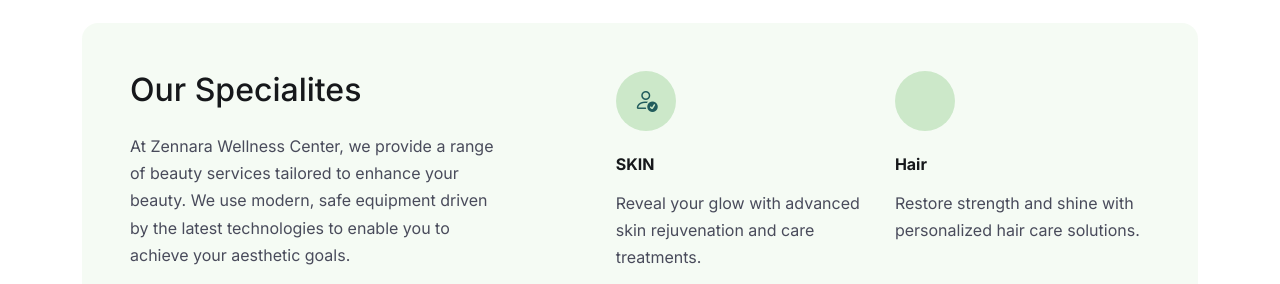
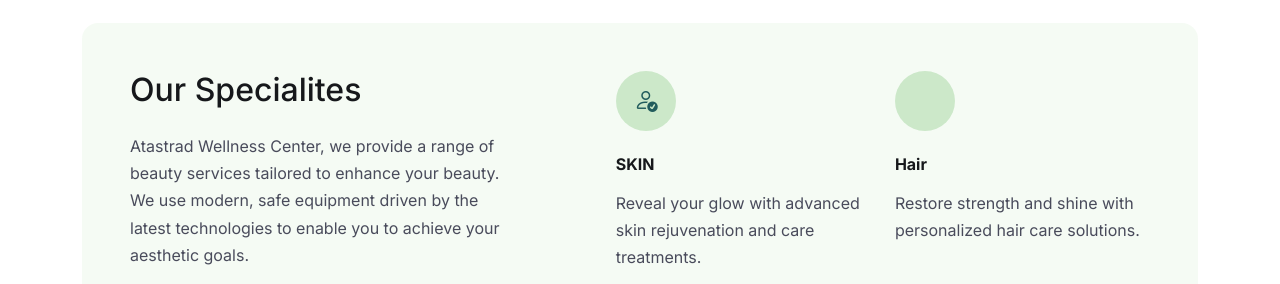
Before and after one commit to vishwas-tech29/astrid-clinet, a plain HTML site: page index.html in a window 1280 px wide. Shown: the part 1380-1664 px from the top of the page. Drawn offline with Linux system fonts and the light colour scheme; some icons are missing; files whose address does not match are found by name.

Commit message:
index.html# This is a comment line in the commit message.

```diff
--- a/index.html
+++ b/index.html
@@ -236,7 +236,7 @@
                           <div class="h-100 flex-column justify-content-between d-flex">
                             <div>
                               <h2 class="mb-4">Our Specialites</h2>
-                              <p class="mb-5">At Zennara Wellness Center, we provide a range of beauty services tailored to enhance your beauty. We use modern, safe equipment driven by the latest technologies to enable you to achieve your aesthetic goals.</p>
+                              <p class="mb-5">Atastrad Wellness Center, we provide a range of beauty services tailored to enhance your beauty. We use modern, safe equipment driven by the latest technologies to enable you to achieve your aesthetic goals.</p>
                             </div>
                             <div class="align-self-start"><a class="glightbox btn btn-play d-inline-flex align-items-center gap-2" href="https://www.youtube.com/watch?v=DQx96G4yHd8" data-gallery="video"><i class="bi bi-play-fill"></i> Watch the Video</a></div>
                           </div>
```
